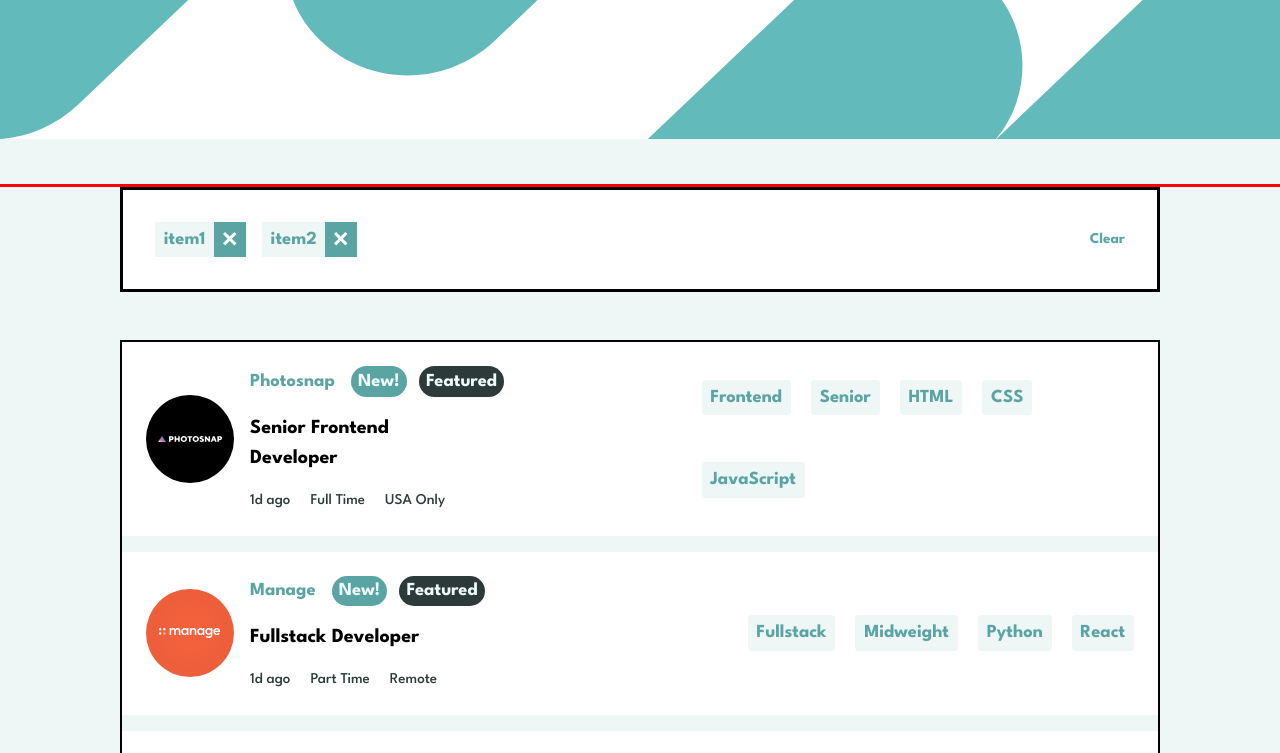
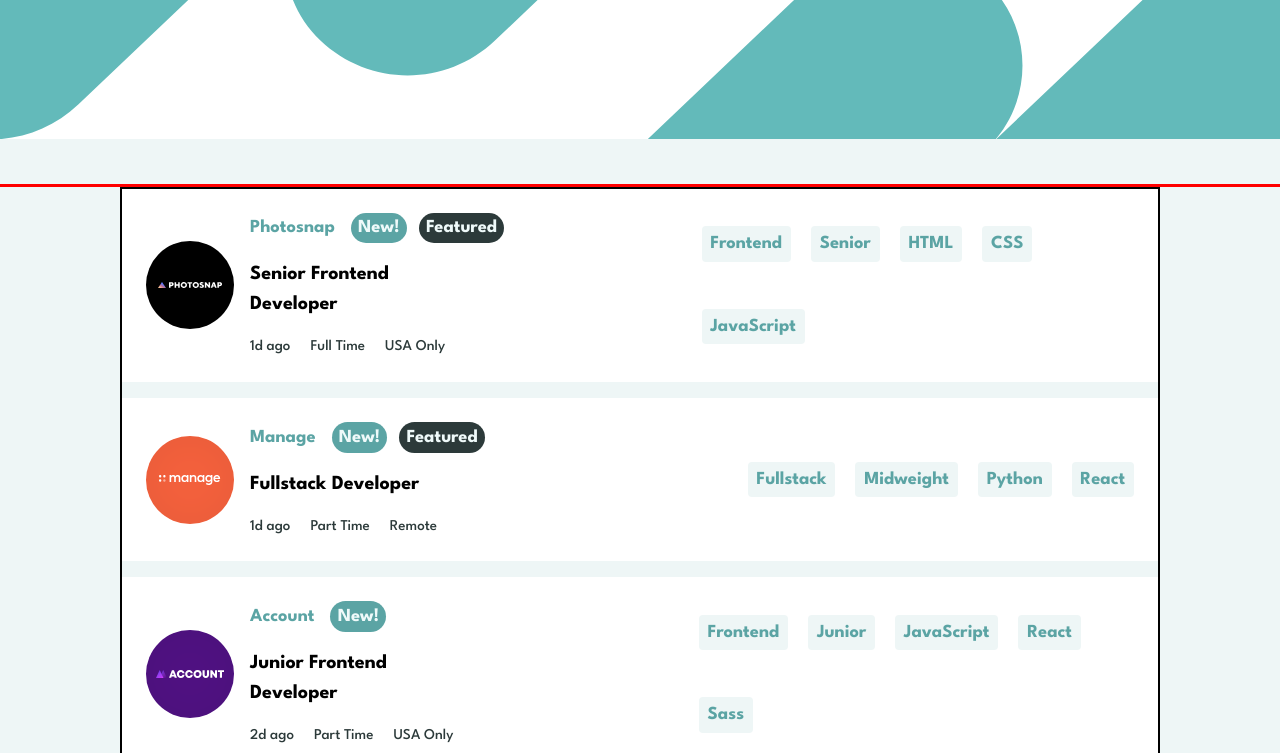
Before and after one commit to DrZero1234/FEM_job_filter, a React (Vite) app: page / in a window 1280 px wide. Shown: the top 753 px of the page. Built offline with nearby package versions, Linux system fonts and the light colour scheme.

Commit message:
todo fix addFilter

```diff
--- a/src/App.jsx
+++ b/src/App.jsx
@@ -67,10 +67,9 @@ const MOCK_DATA =
 
 function App() {
   const [jobsList, setJobsList] = useState([JSON.parse(JSON.stringify(data))][0]);
-  const [currentFilters, setCurrentFilters] = useState([
-    "item1",
-    "item2",
-  ]);
+  const [currentFilters, setCurrentFilters] = useState(
+    {role: "",level: "",languages: [],tools: []}
+  );
   console.log(currentFilters)
 
   const clearFilters = (e) => {
@@ -78,13 +77,23 @@ function App() {
     setCurrentFilters([]);
   }
 
-  const removeFilter = (val) => {
-    const index = currentFilters.indexOf(val)+1;
-    if (index !== -1) {
-      setCurrentFilters(currentFilters.splice(index,1))
+
+  // Todo the languages and tools value should add to
+  const addFilter = (key,val) => {
+    if (key === "role" || key === "level") {
+      setCurrentFilters({ ...currentFilters, [`${key}`]: val });
     }
-    console.log(currentFilters)
+    console.log(currentFilters);
   }
+
+  const removeFilter =(key) => {
+    const copy = {...currentFilters};
+
+    delete copy[key];
+
+    setCurrentFilters(copy)
+  }
+
 
   const pageTheme = {
     primary_500: "#5ba4a4", //hsl(180, 29%, 50%)
@@ -132,7 +141,7 @@ function App() {
               </div>
               <a href="#">Clear</a>
             </FilterTab>
-            <JobsListing jobs_arr={jobsList} />
+            <JobsListing jobs_arr={jobsList} addFilter = {addFilter} />
           </div>
         </main>
       </div>
--- a/src/components/ActiveFilterButton.jsx
+++ b/src/components/ActiveFilterButton.jsx
@@ -24,13 +24,24 @@ const ActiveFilterCloseBtn = styled.button`
     }
   `;
 
-export const ActiveFilterButton = ({text,removeFilter}) => {
+export const ActiveFilterButton = ({filter_key,value,removeFilter}) => {
+
+
+
+
   return (
-    <ActiveFilterWrapper>
-      <ActiveFilterDiv>{text}</ActiveFilterDiv>
-      <ActiveFilterCloseBtn onClick={() => removeFilter(text)}>
+    <>
+       {value.length ? (
+           <ActiveFilterWrapper>
+      <ActiveFilterDiv>{value}</ActiveFilterDiv>
+      <ActiveFilterCloseBtn onClick={() => removeFilter(filter_key)}>
         <img src={removeFilterImg} alt="remove filter" />
       </ActiveFilterCloseBtn>
-    </ActiveFilterWrapper>
+    </ActiveFilterWrapper>)
+    : null
+       }
+    </>
+
+
   );
 }
--- a/src/components/FilterTab.jsx
+++ b/src/components/FilterTab.jsx
@@ -4,7 +4,7 @@ import { ActiveFilterButton } from "./ActiveFilterButton";
 
 
 const FilterWrapper = styled.div`
-  display: ${(props) => props.$currentFilters.length > 0 ? "flex" : "none"};
+  display: ${(props) => props.$isEmpty ? "none" : "flex"};
   justify-content: space-between;
   padding: 2rem;
   border: 3px solid black;
@@ -20,20 +20,25 @@ const FilterButtonList = styled.ul`
 `;
 
 const ClearAllText = styled.a`
+
   color: ${(props) => props.theme.primary_500};
   font-weight: ${(props) => props.theme.fw_bold};
   text-decoration: none;
+  justify-self: flex-end;
   &:hover {
     text-decoration: underline;
   }
 `;
 
 export const FilterTab = ({currentFilters,clearFilters,removeFilter}) => {
+  const current_filter_keys = Object.keys(currentFilters)
+  const isEmpty = current_filter_keys.every((key) => currentFilters[key].length === 0)
+
   return (
-    <FilterWrapper $currentFilters = {currentFilters}>
+    <FilterWrapper $isEmpty = {isEmpty}>
       <FilterButtonList>
-        {currentFilters.map((filter) => (
-          <ActiveFilterButton text={filter} removeFilter = {removeFilter} />
+        {current_filter_keys.map((key) => (
+          <ActiveFilterButton value={currentFilters[key]} filter_key = {key} removeFilter = {removeFilter} />
         ))}
       </FilterButtonList>
       <ClearAllText
--- a/src/components/JobFilterButton.jsx
+++ b/src/components/JobFilterButton.jsx
@@ -17,19 +17,14 @@ const FilterButton = styled.button`
 `;
 
 
-const addFilter = (e) => {
-  console.log(e.target)
-};
 
 
-export const JobFilterButton = ({btn_key,value }) => {
-
-
+export const JobFilterButton = ({btn_key,value,addFilter }) => {
   return(
     <>
-      {typeof value !== "object" ? <li><FilterButton onClick={(e) => addFilter(e)}>{value}</FilterButton> </li> :
+      {typeof value !== "object" ? <li><FilterButton onClick={() => addFilter(btn_key,value)}>{value}</FilterButton> </li> :
       value.map(val => (
-        <li><FilterButton onClick={(e) => addFilter(e)}>{val}</FilterButton></li>
+        <li><FilterButton onClick={() => addFilter(btn_key,val)}>{val}</FilterButton></li>
       ))
       }
     </>
--- a/src/components/JobTab.jsx
+++ b/src/components/JobTab.jsx
@@ -93,7 +93,7 @@ const RightBtnWrapper = styled(JobTimeList)`
     flex-wrap: wrap;
   `;
 
-export const JobTab = ({ jobData }) => {
+export const JobTab = ({ jobData, addFilter }) => {
   const new_key = jobData.new;
   const {
     id,
@@ -142,7 +142,7 @@ export const JobTab = ({ jobData }) => {
         {entries.map((entry,i) => (
           // entry[0] - btn_key
           // entry[1] - btn_value
-          <JobFilterButton btn_key={entry[0]} value={entry[1]}/>
+          <JobFilterButton btn_key={entry[0]} value={entry[1]} addFilter = {addFilter} />
         ))}
       </RightBtnWrapper>
     </JobInterface>
--- a/src/components/JobsListing.jsx
+++ b/src/components/JobsListing.jsx
@@ -9,11 +9,11 @@ export const JobListing = styled.div`
     gap: 1rem;
 `;
 
-export const JobsListing = ({ jobs_arr, setCurrentFilters}) => {
+export const JobsListing = ({ jobs_arr, setCurrentFilters,addFilter}) => {
   return (
     <JobListing>
       {jobs_arr.map((job) => (
-        <JobTab jobData={job}/>
+        <JobTab jobData={job} addFilter = {addFilter}/>
       ))}
     </JobListing>
   );
```
